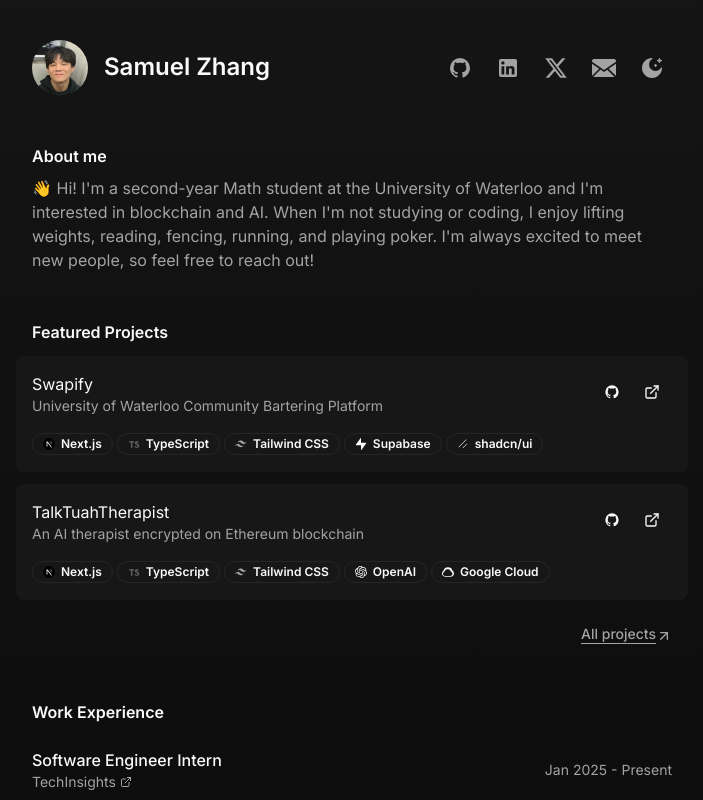
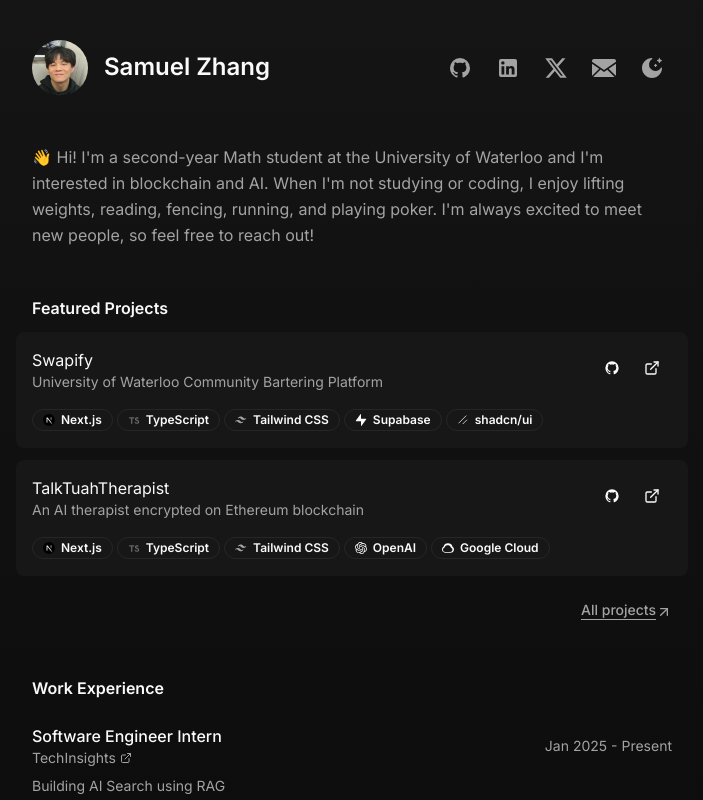
Before and after one commit to SamuelZ12/personal-website, a Next.js app: page / in a window 1280 px wide. Shown: the top 800 px of the page, without its empty margins (288-991 px from the left). Built offline with nearby package versions, Linux system fonts and the light colour scheme.

Commit message:
Update page.tsx

```diff
--- a/src/app/page.tsx
+++ b/src/app/page.tsx
@@ -10,9 +10,8 @@ export default function Home() {
     return (
         <div className='flex flex-col gap-12'>
             <Header />
-            <div className='animate-slide-from-down-and-fade-2 space-y-2 px-4'>
-                <h2 className='font-semibold'>About me</h2>
-                <p className='leading-6 text-muted-foreground'>
+            <div className='animate-slide-from-down-and-fade-2 px-4'>
+                <p className='leading-relaxed text-muted-foreground'>
                     {CONFIG.description}
                 </p>
             </div>
```
